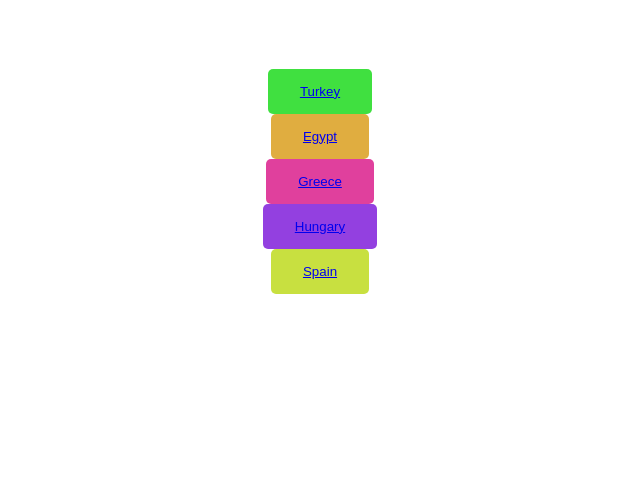
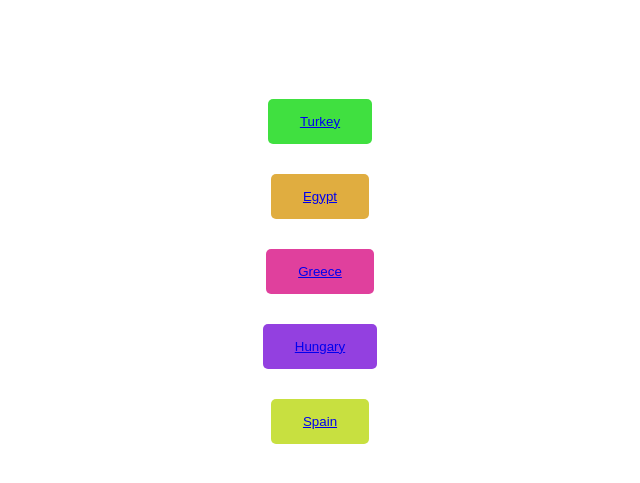
Before and after one commit to Gilvydas/PDF_QR, a plain HTML site: page index.html in a window 1280 px wide. Shown: the part 61-544 px from the top of the page, without its empty margins (320-960 px from the left). Drawn offline with Linux system fonts and the light colour scheme.

Commit message:
Update index.html

```diff
--- a/index.html
+++ b/index.html
@@ -12,15 +12,15 @@
   background-size: auto;">
     <h1 style="display:flex; justify-content: center;">Choose your destination</h1>
     <div style="display: flex;flex-direction: column;padding: 50px;justify-content: flex-start;align-items: center;">
-        <button style="background-color: rgb(64, 224, 64); border: none; border-radius: 5px; color:
+        <button style="background-color: rgb(64, 224, 64);margin-top: 30px; border: none; border-radius: 5px; color:
     #333; /* Dark grey */ padding: 15px 32px"><a href="sample.pdf">Turkey</a></button>
-        <button style="background-color: rgb(224, 173, 64); border: none; border-radius: 5px; color:
+        <button style="background-color: rgb(224, 173, 64);margin-top: 30px; border: none; border-radius: 5px; color:
     #333; /* Dark grey */ padding: 15px 32px"><a href="sample.pdf">Egypt</a></button>
-        <button style="background-color: rgb(224, 64, 157); border: none; border-radius: 5px; color:
+        <button style="background-color: rgb(224, 64, 157);margin-top: 30px; border: none; border-radius: 5px; color:
     #333; /* Dark grey */ padding: 15px 32px"><a href="sample.pdf">Greece</a></button>
-        <button style="background-color: rgb(147, 64, 224); border: none; border-radius: 5px; color:
+        <button style="background-color: rgb(147, 64, 224);margin-top: 30px; border: none; border-radius: 5px; color:
     #333; /* Dark grey */ padding: 15px 32px"><a href="sample.pdf">Hungary</a></button>
-        <button style="background-color: rgb(200, 224, 64); border: none; border-radius: 5px; color:
+        <button style="background-color: rgb(200, 224, 64);margin-top: 30px; border: none; border-radius: 5px; color:
     #333; /* Dark grey */ padding: 15px 32px"><a href="sample.pdf">Spain</a></button>
 
     </div>
```
